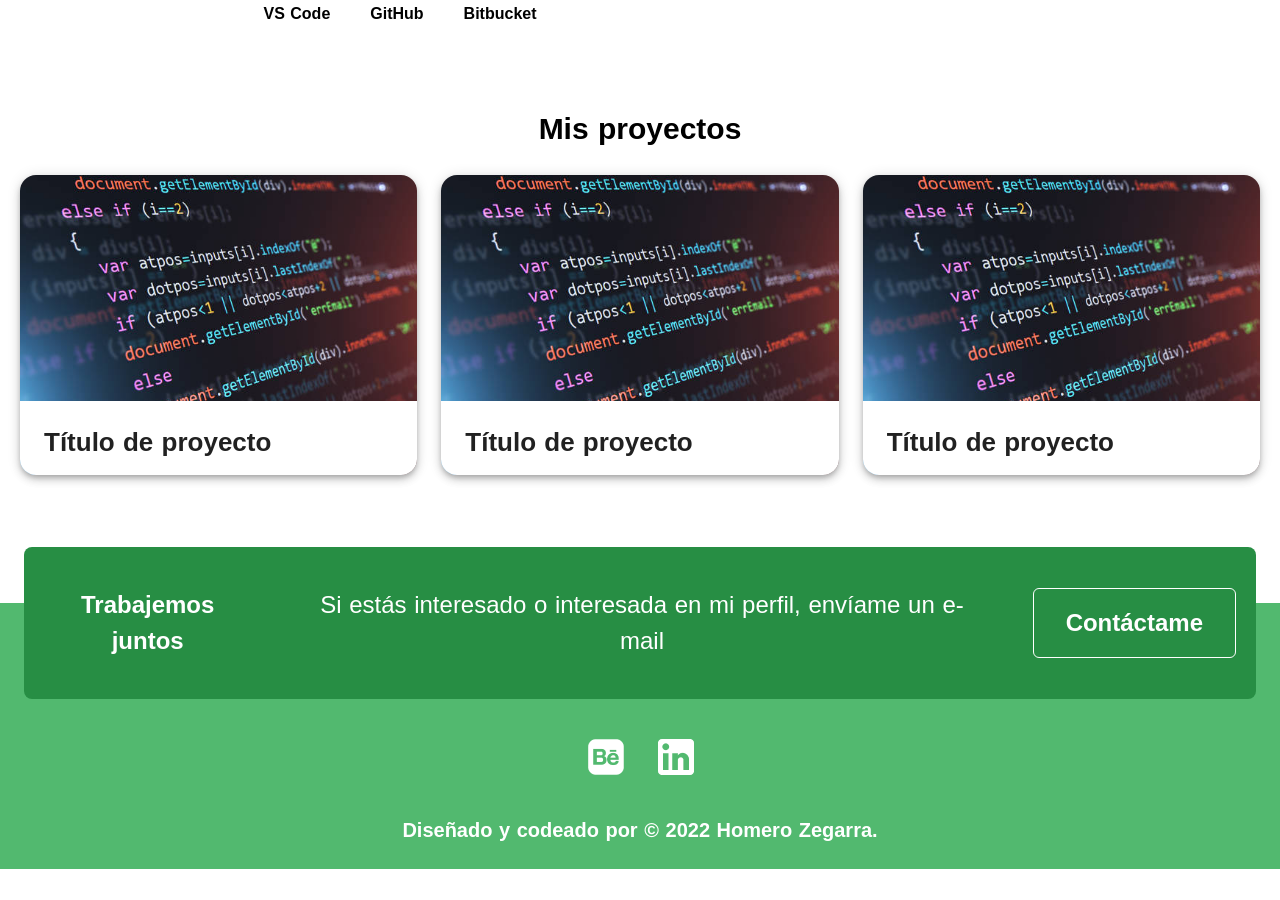
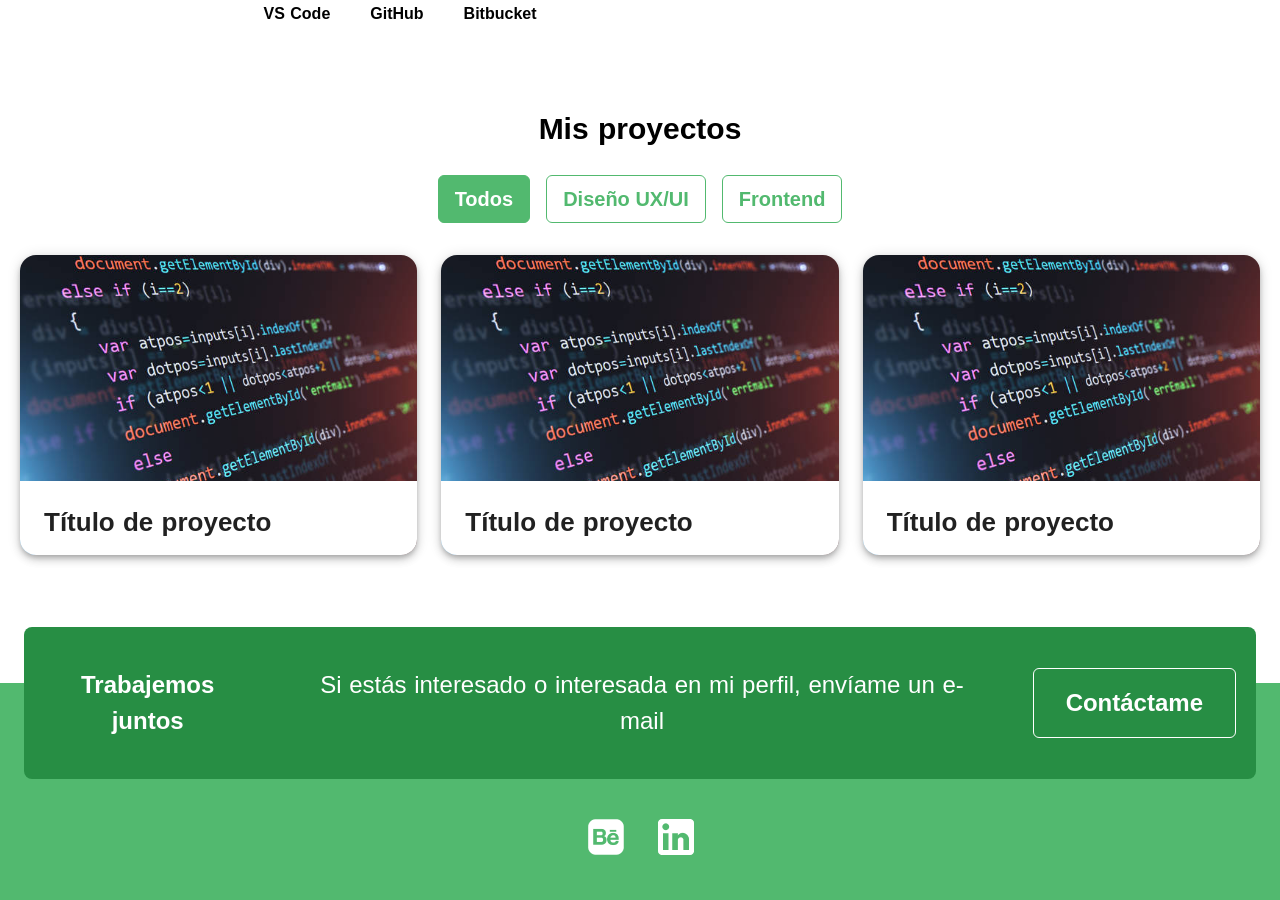
Before and after one commit to Karzten/web-portfolio, a Nuxt app: page / in a window 1280 px wide. Shown: the part 2116-3016 px from the top of the page. Before the commit the page ends 2985 px from the top, so only its background shows below. Built offline with nearby package versions, Linux system fonts and the light colour scheme.

Commit message:
Add(Projects.vue): Add chips for filter projects

```diff
--- a/components/sections/Projects.vue
+++ b/components/sections/Projects.vue
@@ -1,6 +1,11 @@
 <template>
-  <section class="flex flex-col gap-6 font-oxanium px-5">
+  <section class="flex flex-col gap-8 font-oxanium px-5">
     <h1 class="text-center font-bold text-2xl lg:text-3xl">Mis proyectos</h1>
+    <div class="grid grid-cols-2 gap-3 sm:grid-cols-3 md:flex md:flex-row md:gap-4 justify-center text-xl -mt-2 ">
+      <button class="chips active">Todos</button>
+      <button class="chips">Diseño UX/UI</button>
+      <button class="chips">Frontend</button>
+    </div>
     <div class="grid grid-cols-1 sm:grid-cols-2 md:grid-cols-2 lg:grid-cols-3 gap-6">
       <Card />
       <Card />
@@ -17,3 +22,28 @@ export default {
   },
 }
 </script>
+
+<style scoped>
+  .chips {
+    @apply text-green-950 font-semibold bg-white py-2 px-4 rounded-md border border-green-950 text-sm;
+  }
+  .active{
+    @apply text-white font-semibold bg-green-950 py-2 px-4 rounded-md
+  }
+
+  @layer utilities{
+    .chips:hover {
+      @apply bg-green-950 text-white;
+    }
+    @screen sm {
+      .chips {
+        @apply text-base;
+      }
+    }
+    @screen md {
+      .chips {
+        @apply text-xl;
+      }
+    }
+  }
+</style>
```
